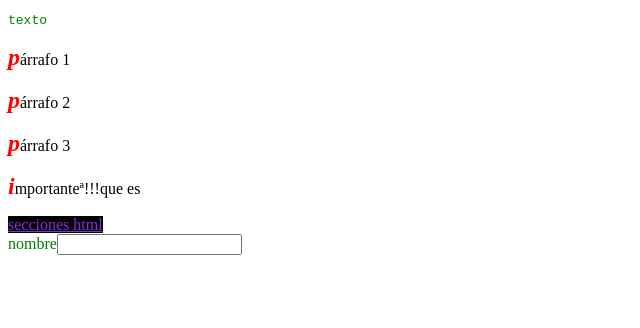
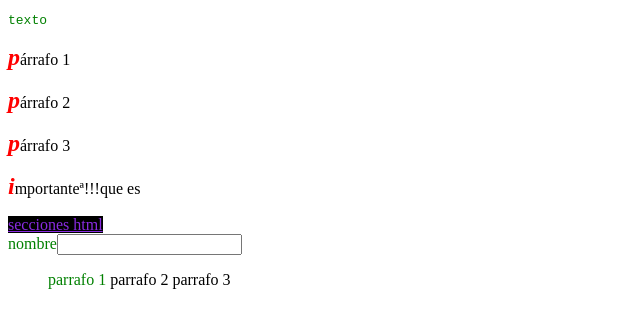
Before and after one commit to xuetingyang6/1EVAL_HTMLyCSS_APPWEB_2smrc_XuetingYang, a plain HTML site: page practica12Pseudoclases/index.html in a window 1280 px wide. Shown: the whole page, without its empty margins (0-640 px from the left). Drawn offline with Linux system fonts and the light colour scheme.

Commit message:
display inline

```diff
--- a/practica12Pseudoclases/index.html
+++ b/practica12Pseudoclases/index.html
@@ -9,7 +9,7 @@
 </head>
  <!-- -->
 <body>
-    <header>
+    <header></header>
         <main>
             <pre>texto</pre>
             <p>párrafo 1</p>
@@ -22,8 +22,15 @@
                 <label for="nombre">nombre<input id="nombre" type="text" maxlength="20"></label>
 
             </form>
+
+
+            <ul>
+                <li>parrafo 1</li>
+                <li>parrafo 2</li>
+                <li>parrafo 3</li>
+            </ul>
         </main>
 
-    </header>
+
 </body>
 </html>
--- a/practica12Pseudoclases/style.css
+++ b/practica12Pseudoclases/style.css
@@ -46,3 +46,8 @@ p.cuidado::before {
     content: "importanteª!!!";
 
 }
+
+li{
+    list-style-type: none;
+    display:inline;
+}
```
